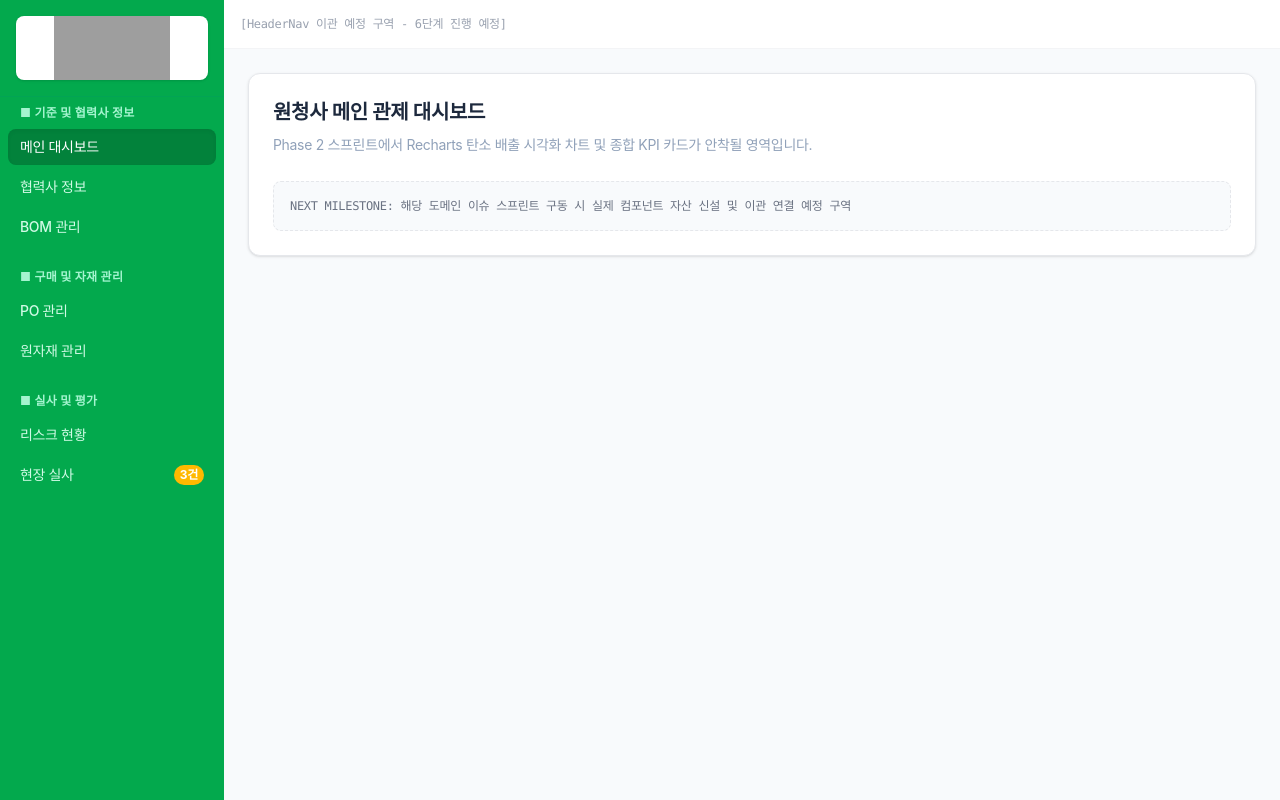
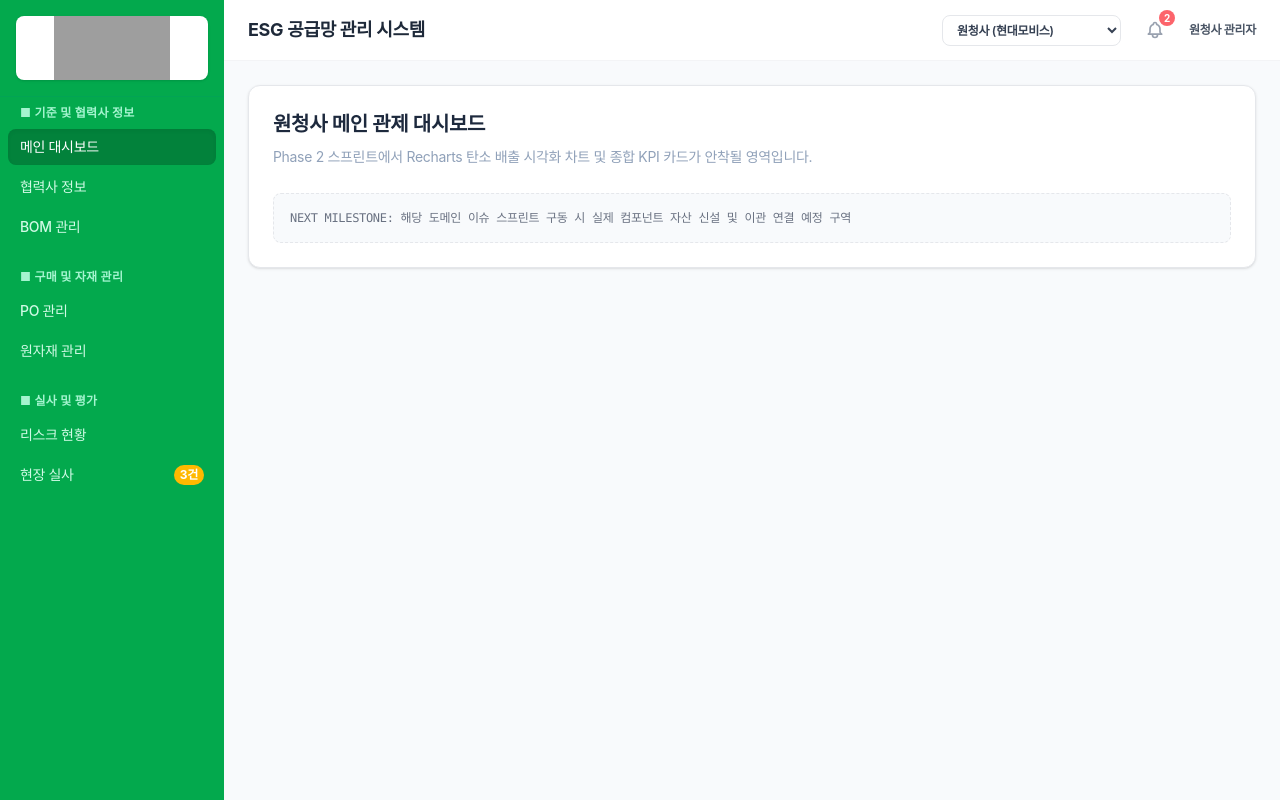
Before and after one commit to shell-files/dev_triplevalues, a React app in the folder frontend/: page / in a window 1280 px wide. Built offline with nearby package versions, Linux system fonts and the light colour scheme; grey boxes are pictures that could not be loaded; the HTML template or start-up script is replaced by a standard one; a web font is replaced by a local one.

Commit message:
[FE] `HeaderNav.jsx` 리액트 마이그레이션 진행 (#11)

```diff
--- /dev/null
+++ b/frontend/src/components/Layout/HeaderNav.jsx
@@ -0,0 +1,95 @@
+import React from "react";
+/* 절대 경로 별칭(Alias) 인프라 스펙 반영 */
+
+const HeaderNav = ({
+  userRole,
+  setUserRole,
+  showNotif,
+  setShowNotif,
+  notifications,
+  setNotifications,
+  unread,
+  setMobileMenuOpen,
+  setPage,
+  setSelPartner = () => {},
+  setSelBom = () => {},
+  setUrgentRM = () => {},
+  setIsRequestingRM = () => {}
+}) => {
+  return (
+    <header className="bg-white border-b border-gray-100 flex items-center justify-between px-6 py-3 shrink-0 relative z-30">
+      <div className="flex items-center gap-3">
+        {/* 모바일 토글용 햄버거 메뉴 버튼 */}
+        <button
+          onClick={() => setMobileMenuOpen(true)}
+          className="p-1.5 text-gray-600 hover:bg-gray-100 rounded-lg md:hidden transition cursor-pointer"
+        >
+          <svg xmlns="http://www.w3.org/2000/svg" className="h-6 w-6" fill="none" viewBox="0 0 24 24" stroke="currentColor">
+            <path strokeLinecap="round" strokeLinejoin="round" strokeWidth={2} d="M4 6h16M4 12h16M4 18h16" />
+          </svg>
+        </button>
+        <h1 className="text-base md:text-lg font-bold text-gray-800 select-none">ESG 공급망 관리 시스템</h1>
+      </div>
+
+      <div className="flex items-center gap-4">
+        {/* 역할 전환 셀렉트 인터페이스 */}
+        <div className="flex items-center gap-2">
+          <select
+            value={userRole}
+            onChange={(e) => {
+              const nextRole = e.target.value;
+              setUserRole(nextRole);
+              setSelPartner(null);
+              setSelBom(null);
+              setUrgentRM(null);
+              setIsRequestingRM(false);
+
+              if (nextRole !== "현대모비스") {
+                setPage("company_info");
+              } else {
+                setPage("dashboard");
+              }
+            }}
+            className="text-xs border border-gray-200 rounded-lg px-2.5 py-1.5 bg-white text-gray-700 font-semibold focus:ring-1 focus:ring-[#03a94d] focus:border-[#03a94d] cursor-pointer focus:outline-none"
+          >
+            <option value="현대모비스">원청사 (현대모비스)</option>
+            <option value="1차 협력사">1차 협력사 (노벨리스코리아)</option>
+            <option value="2차 협력사">2차 협력사 (케이알엠)</option>
+            <option value="3차 협력사">3차 협력사 (Comilog)</option>
+          </select>
+        </div>
+
+        {/* 실시간 알림 제어 토글 센터 */}
+        <div className="relative">
+          <button
+            onClick={() => setShowNotif(!showNotif)}
+            className="relative p-2 text-gray-400 hover:text-gray-700 hover:bg-gray-100 rounded-lg transition cursor-pointer"
+          >
+            <svg xmlns="http://www.w3.org/2000/svg" className="h-5 w-5" fill="none" viewBox="0 0 24 24" stroke="currentColor">
+              <path strokeLinecap="round" strokeLinejoin="round" strokeWidth={2} d="M15 17h5l-1.405-1.405A2.032 2.032 0 0118 14.158V11a6.002 6.002 0 00-4-5.659V5a2 2 0 10-4 0v.341C7.67 6.165 6 8.388 6 11v3.159c0 .538-.214 1.055-.595 1.436L4 17h5m6 0v1a3 3 0 11-6 0v-1m6 0H9" />
+            </svg>
+            {unread > 0 && (
+              <span className="absolute -top-0.5 -right-0.5 w-4 h-4 bg-red-500 rounded-full flex items-center justify-center text-white text-[10px] font-bold select-none animate-pulse">
+                {unread}
+              </span>
+            )}
+          </button>
+
+          {/* 알림 센터 드롭다운 플러그인 */}
+          {showNotif && (
+            <div className="absolute right-0 top-12 w-80 bg-white p-4 rounded-xl shadow-xl border border-gray-150 text-xs text-gray-400 font-mono z-50">
+              [NotificationPanel 이관 예정 구역 - 7단계 진행 시 실물 결합 예정]
+            </div>
+          )}
+        </div>
+
+        {/* 현재 세션 역할 마크 명세 */}
+        <span className="text-xs text-gray-600 font-semibold hidden sm:inline select-none">
+          {userRole === "현대모비스" ? "원청사" : userRole} 관리자
+        </span>
+      </div>
+    </header>
+  );
+};
+
+export default HeaderNav;
--- a/frontend/src/homes/App.jsx
+++ b/frontend/src/homes/App.jsx
@@ -2,6 +2,7 @@ import { useState, useEffect } from "react";
 /* 중앙 통제형 스타일 경로 동기화 및 별칭 바인딩 */
 import '@styles/App.css';
 import SidebarNav from "@components/Layout/SidebarNav";
+import HeaderNav from "@components/Layout/HeaderNav";
 
 // [4단계 기준] 아직 이관 배치되지 않은 하부 페이지 자산들은 import 체인을 차단하고,
 // npm run dev 실행 시 무결한 구동을 입증할 수 있도록 인라인 가상 화면 플레이스홀더 구조로 수렴시킵니다.
@@ -109,9 +110,21 @@ const App = () => {
       />
 
       <div className="flex-1 flex flex-col overflow-hidden">
-        <div className="bg-white border-b border-gray-100 p-4 text-xs text-gray-400 font-mono select-none">
-          [HeaderNav 이관 예정 구역 - 6단계 진행 예정]
-        </div>
+        <HeaderNav
+          userRole={userRole}
+          setUserRole={setUserRole}
+          showNotif={showNotif}
+          setShowNotif={setShowNotif}
+          notifications={notifications}
+          setNotifications={setNotifications}
+          unread={unread}
+          setMobileMenuOpen={setMobileMenuOpen}
+          setPage={setPage}
+          setSelPartner={setSelPartner}
+          setSelBom={setSelBom}
+          setUrgentRM={setUrgentRM}
+          setIsRequestingRM={setIsRequestingRM}
+        />
 
         <main className="flex-1 overflow-y-auto p-6" onClick={() => { if (showNotif) setShowNotif(false); }}>
           {pages[displayPage()]}
```
